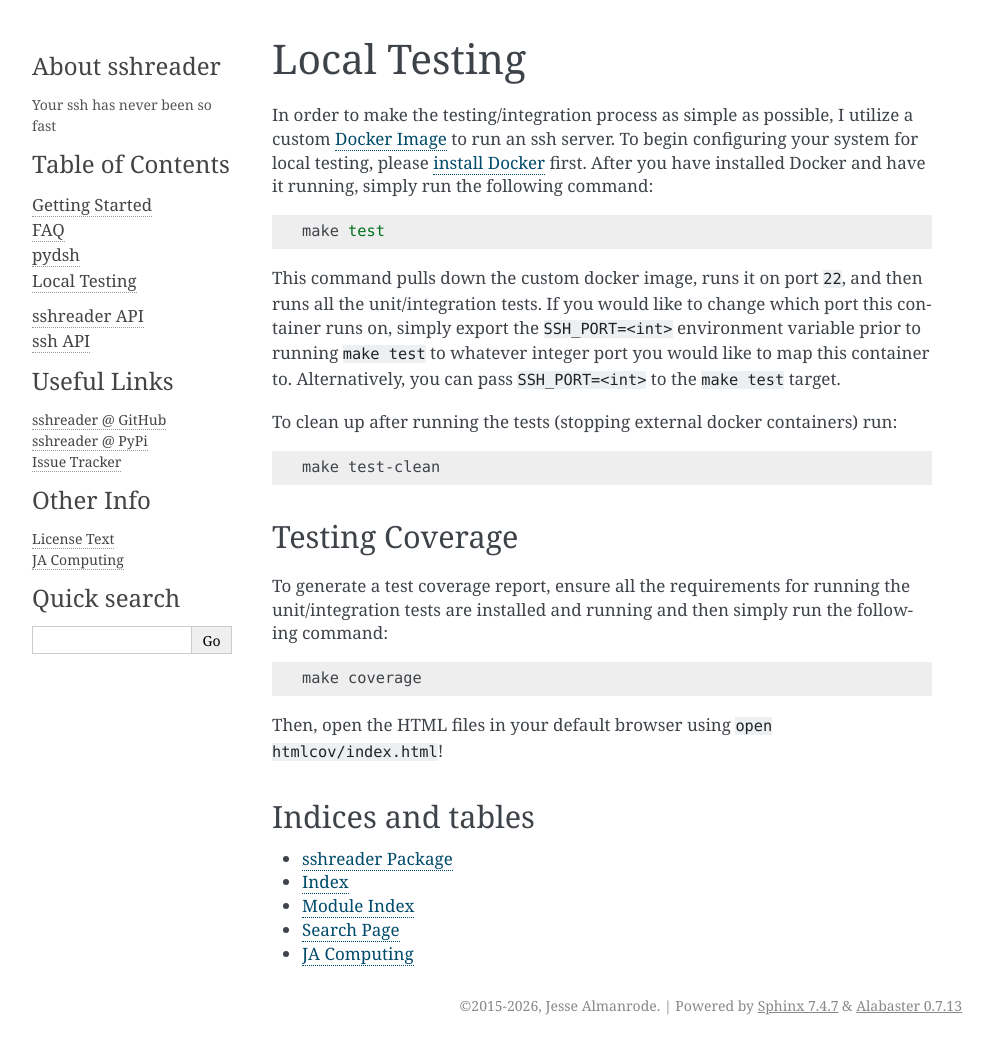
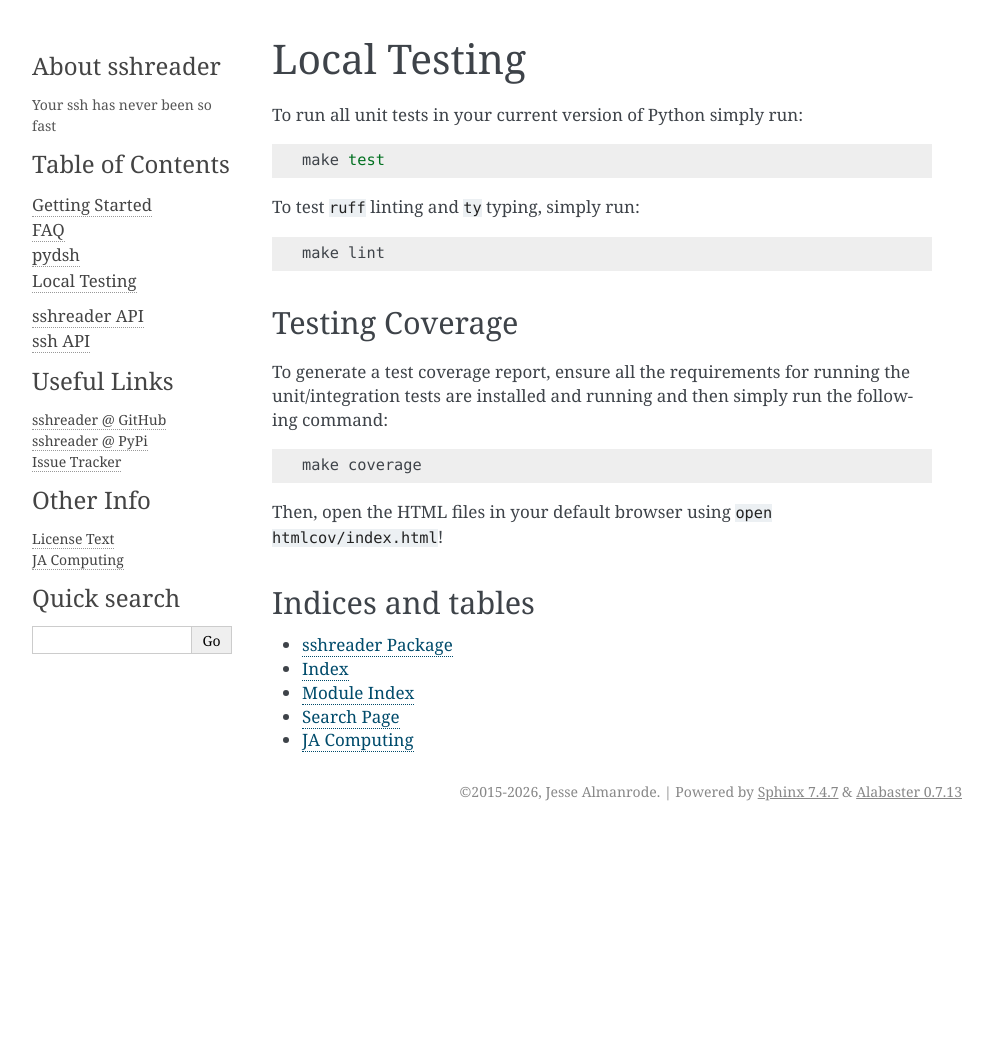
Before and after one commit to isaiah1112/sshreader, a Sphinx documentation site: the page built from docs/source/testing.rst, in a window 1280 px wide. Shown: the whole page, without its empty margins (148-1141 px from the left). Built offline with Sphinx 7.4.7, drawn with Linux system fonts in a browser that asks for light colours; after the commit the page ends 900 px from its top, so only the background shows below that.

Commit message:
Updated Sphinx documentation for testing

```diff
--- a/docs/source/testing.rst
+++ b/docs/source/testing.rst
@@ -1,24 +1,18 @@
 Local Testing
 =============
 
-In order to make the testing/integration process as simple as possible, I utilize a custom `Docker Image`_ to run an ssh
-server.  To begin configuring your system for local testing, please `install Docker`_ first. After you have installed
-Docker and have it running, simply run the following command:
+To run all unit tests in your current version of Python simply run:
 
 .. code-block:: bash
 
     make test
 
-This command pulls down the custom docker image, runs it on port :code:`22`, and then runs all the unit/integration
-tests.  If you would like to change which port this container runs on, simply export the :code:`SSH_PORT=<int>` environment
-variable prior to running :code:`make test` to whatever integer port you would like to map this container to. Alternatively,
-you can pass :code:`SSH_PORT=<int>` to the :code:`make test` target.
 
-To clean up after running the tests (stopping external docker containers) run:
+To test :code:`ruff` linting and :code:`ty` typing, simply run:
 
 .. code-block:: bash
 
-    make test-clean
+    make lint
 
 Testing Coverage
 ----------------
@@ -42,5 +36,3 @@ Indices and tables
 * `JA Computing`_
 
 .. _JA Computing: http://www.jacomputing.net
-.. _Docker Image: https://hub.docker.com/repository/docker/isaiah1112/sshreader
-.. _install Docker: https://www.docker.com/get-started/
```
